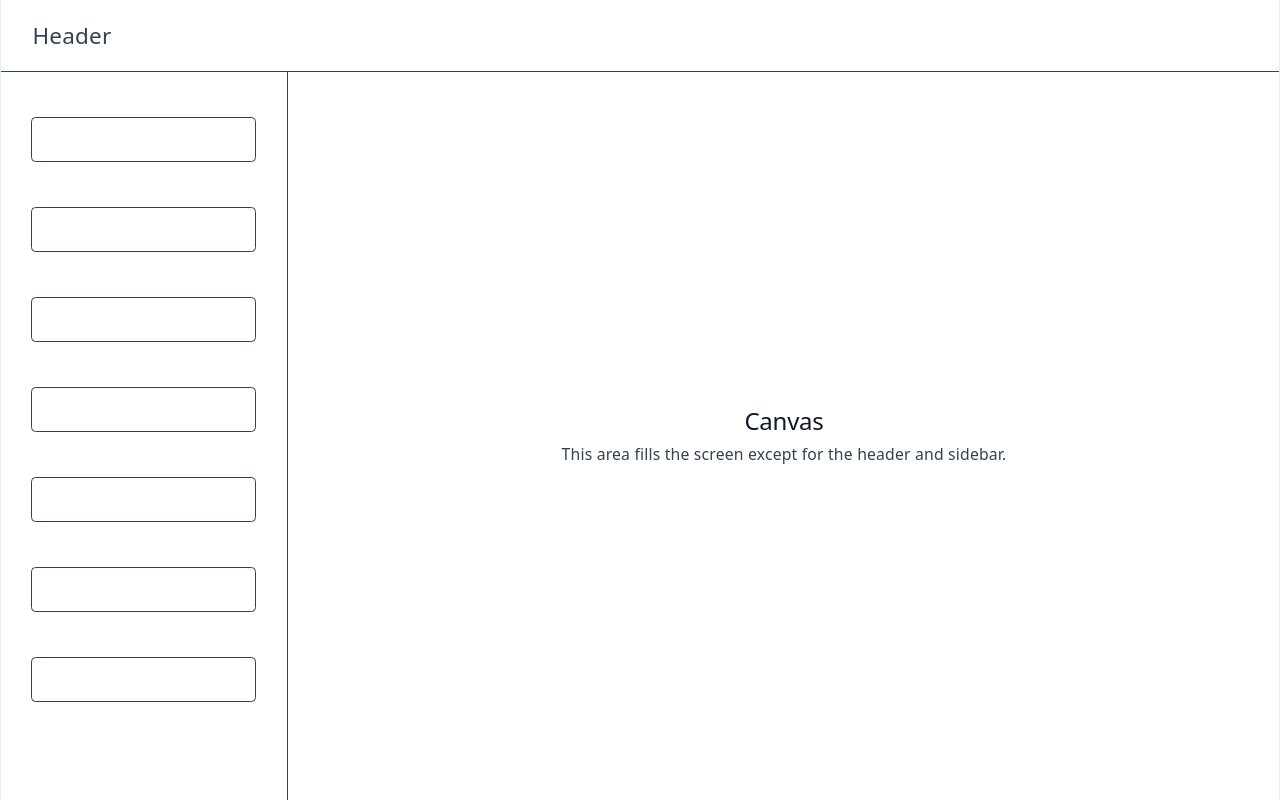
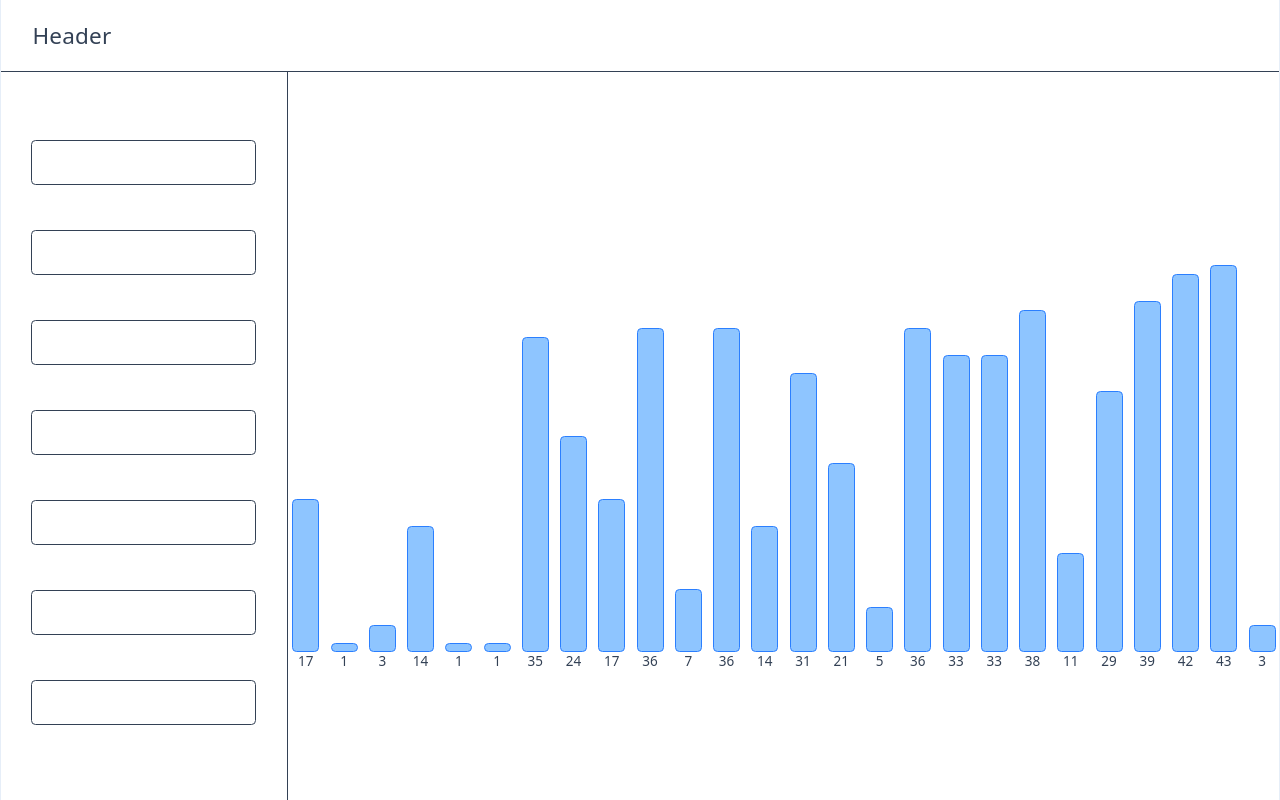
Before and after one commit to kamilrsyed/algorithm-visualizer, a React (Vite) app: page / in a window 1280 px wide. Built offline with nearby package versions, Linux system fonts and the light colour scheme.

Commit message:
Visualize Bubble sort

```diff
--- a/src/components/Sidebar.tsx
+++ b/src/components/Sidebar.tsx
@@ -3,13 +3,13 @@ function Sidebar() {
     return (
         <>
            <aside className="flex flex-col bg-skin-bg border-r border-skin-border w-64 fixed left-0 top-16 bottom-0 z-20 overflow-auto place-items-center p-5">
-            <div className="m-5 w-50 h-10 border-skin-border border rounded"></div>
-            <div className="m-5 w-50 h-10 border-skin-border border rounded"></div>
-            <div className="m-5 w-50 h-10 border-skin-border border rounded"></div>
-            <div className="m-5 w-50 h-10 border-skin-border border rounded"></div>
-            <div className="m-5 w-50 h-10 border-skin-border border rounded"></div>
-            <div className="m-5 w-50 h-10 border-skin-border border rounded"></div>
-            <div className="m-5 w-50 h-10 border-skin-border border rounded"></div>
+            <div className="mt-10 w-50 h-10 border-skin-border border rounded"></div>
+            <div className="mt-10 w-50 h-10 border-skin-border border rounded"></div>
+            <div className="mt-10 w-50 h-10 border-skin-border border rounded"></div>
+            <div className="mt-10 w-50 h-10 border-skin-border border rounded"></div>
+            <div className="mt-10 w-50 h-10 border-skin-border border rounded"></div>
+            <div className="mt-10 w-50 h-10 border-skin-border border rounded"></div>
+            <div className="mt-10 w-50 h-10 border-skin-border border rounded"></div>
            </aside>
         </>
     );
--- a/src/pages/Canvas.tsx
+++ b/src/pages/Canvas.tsx
@@ -1,12 +1,53 @@
+import { useEffect, useState } from "react";
+
+type Item = { id: number; value: number };
 
 function Canvas() {
+    const [items, setItems] = useState<Item[]>([]);
+    const maxHeight = 450;
+    const maxVal = Math.max(...items.map(i => i.value));
+
+    useEffect(() => {
+        let cancelled = false;
+        const initialItems: Item[] = Array.from({ length: 50 }, (_, i) => ({ id: i + Date.now(), value: generateRandomNum(1, 50) }));
+        setItems(initialItems);
+
+        const run = async () => {
+            await delay(600);
+            if (cancelled) return;
+            await bubbleSort(initialItems, setItems, () => cancelled);
+        };
+
+        run();
+
+        return () => {
+            cancelled = true;
+        };
+    }, []);
+
     return (
         <>
             <main className="fixed top-16 left-64 right-0 bottom-0 overflow-auto bg-skin-bg text-skin-text p-4">
                 <div className="w-full h-full flex items-center justify-center">
-                    <div className="text-center">
-                        <h2 className="text-2xl font-medium mb-2">Canvas</h2>
-                        <p className="text-sm text-skin-muted">This area fills the screen except for the header and sidebar.</p>
+                    <div className="text-center w-full">
+                        <section className="w-full flex items-end justify-center gap-2.5 grow">
+                            {
+
+                                items.map((item) => {
+                                    const barHeight = maxVal > 0 ? (item.value / maxVal) * maxHeight : 0;
+
+                                    return (
+                                        <div className="flex flex-col" key={item.id}>
+                                            <div
+                                                className="w-6 bg-blue-300 border border-blue-500 rounded"
+                                                style={{ height: `${barHeight}px`, transition: 'height 80ms linear' }}
+                                            />
+                                            <span className="text-xs">{item.value}</span>
+                                        </div>
+                                    );
+                                })
+                            }
+                        </section>
                     </div>
                 </div>
             </main>
@@ -14,4 +55,35 @@ function Canvas() {
     );
 }
 
+function generateRandomNum(min: number, max: number) {
+    return Math.floor(Math.random() * (max - min + 1)) + min;
+}
+
+
+async function bubbleSort(arr: Item[], setArr: React.Dispatch<React.SetStateAction<Item[]>>, isCancelled: () => boolean) {
+    const copiedArr = [...arr];
+    let swapped = true;
+    while (swapped) {
+        swapped = false;
+        for (let i = 0; i < copiedArr.length - 1; i++) {
+            if (copiedArr[i].value > copiedArr[i + 1].value) {
+                if (isCancelled()) return;
+                swapped = true;
+                const tmp = copiedArr[i];
+                copiedArr[i] = copiedArr[i + 1];
+                copiedArr[i + 1] = tmp;
+                // only update state when an actual swap happens
+                setArr([...copiedArr]);
+                await delay(20);
+            }
+        }
+    }
+
+    if (!isCancelled()) setArr([...copiedArr]);
+}
+
+function delay(ms: number) {
+    return new Promise(resolve => setTimeout(resolve, ms));
+}
+
 export default Canvas
```
